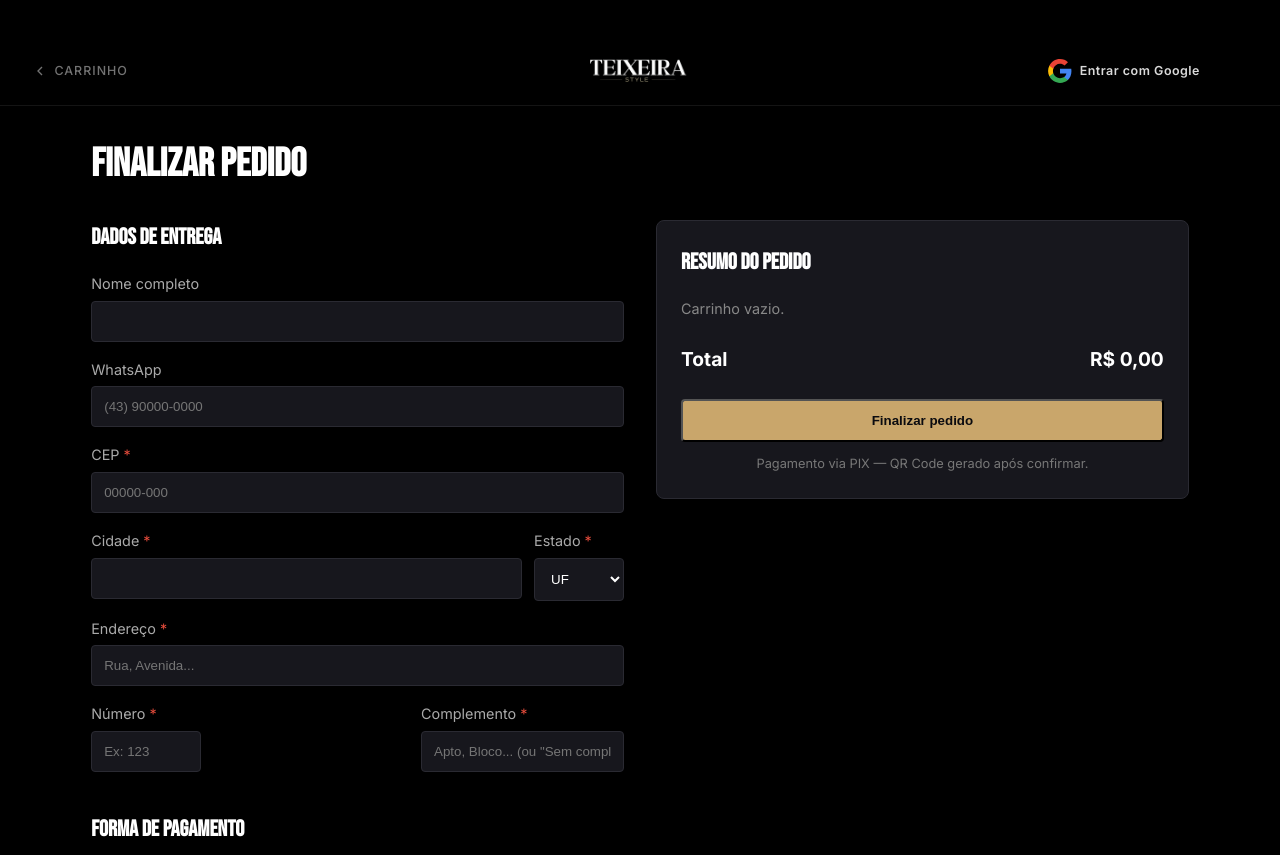
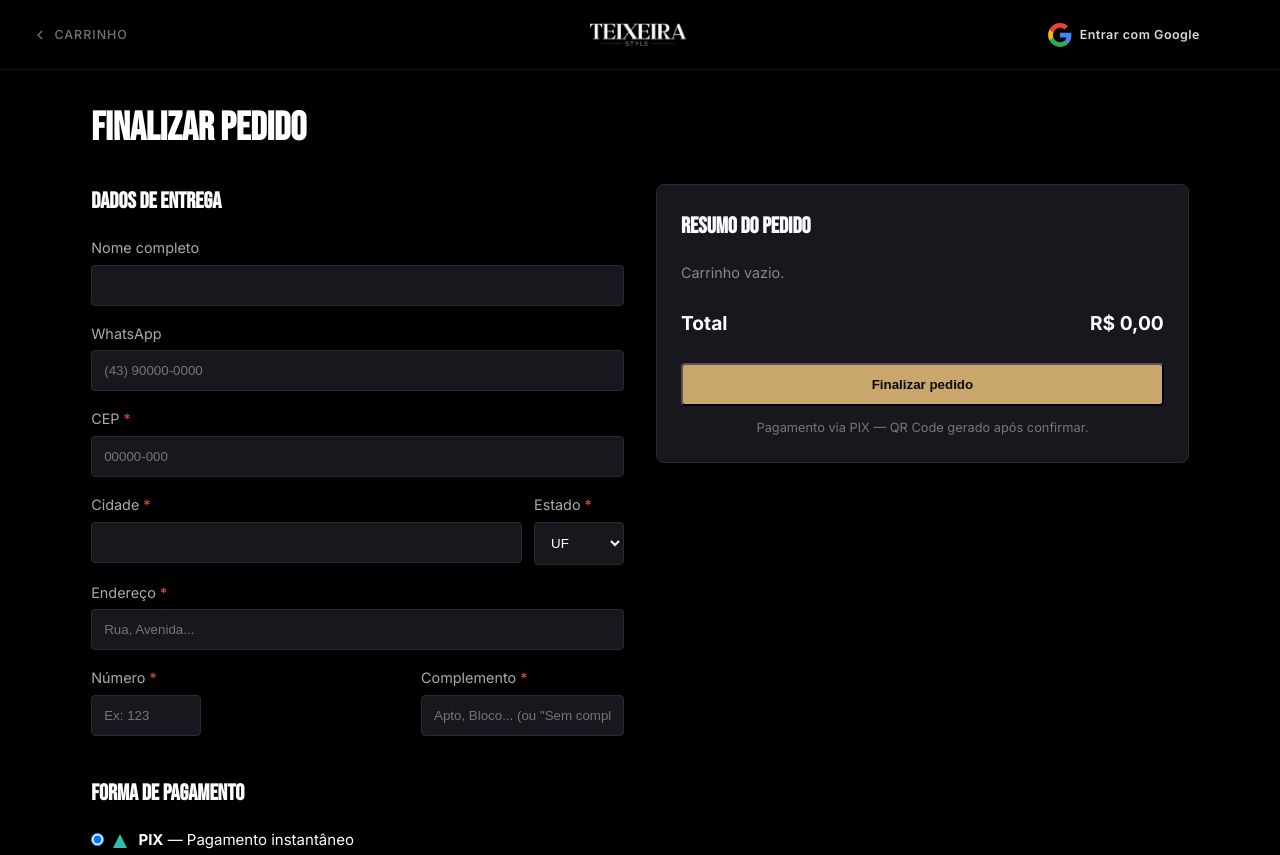
Before and after one commit to marceloaparecidoleonel-alt/teixeira_style, a website: page checkout.html in a window 1280 px wide. Shown: the top 855 px of the page. Drawn offline with Linux system fonts and the light colour scheme; no server answers.

Commit message:
fix-checkout-navbar-top-sem-topbar

```diff
--- a/checkout.html
+++ b/checkout.html
@@ -11,6 +11,9 @@
   <link rel="stylesheet" href="css/catalogo.css" />
   <link rel="stylesheet" href="css/cart.css" />
   <style>
+    /* Sem .topbar no checkout — corrige posição do navbar e padding do body */
+    .page-checkout body, body.page-checkout { padding-top: 0; }
+    .page-checkout .navbar, body.page-checkout .navbar { top: 0; }
     .page-checkout .cat-footer { padding: 0.75rem 2rem; }
     .page-checkout .navbar__logo { transform: scale(2.0); transform-origin: center; }
     .page-checkout .navbar__actions { gap: 0.5rem; align-items: center; flex-wrap: nowrap; }
```
